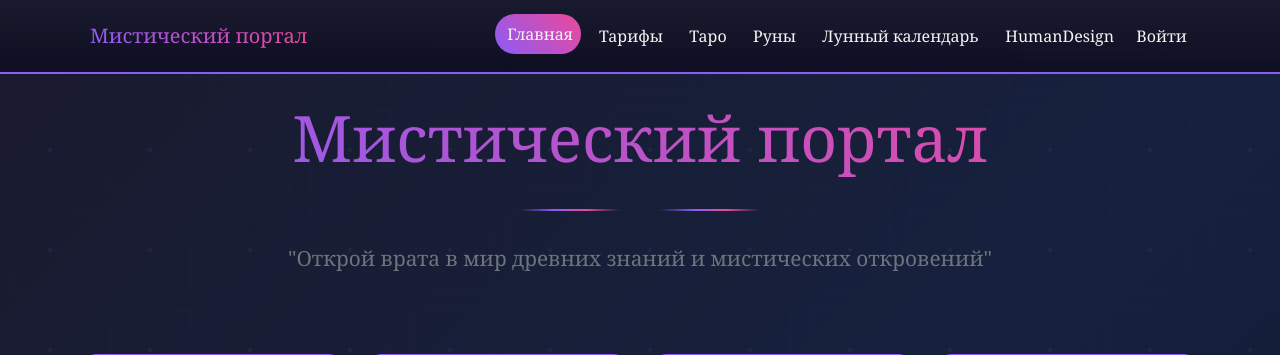
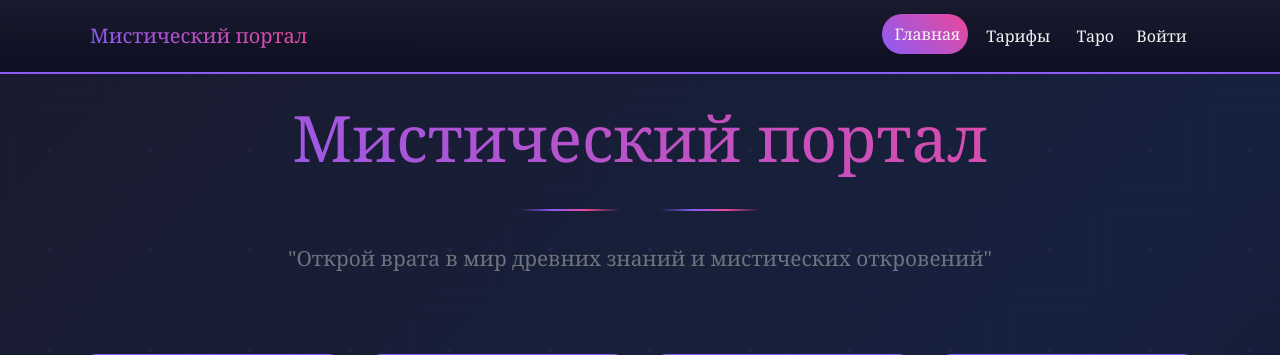
Before and after one commit to IlyaKovalchukKIS/AstralProjectDev, a Django app: page / in a window 1280 px wide. Shown: the top 355 px of the page. Run offline with Django 5.2, Linux system fonts and the light colour scheme; some libraries are stand-ins or nearby versions.

Commit message:
Закомментированы не разделы находящиеся в разработке

```diff
--- a/tarot_app/templates/includes/header.html
+++ b/tarot_app/templates/includes/header.html
@@ -34,23 +34,23 @@
                             <i class="bi bi-suit-spade-fill me-1"></i>Таро
                         </a>
                     </li>
-                    <li class="nav-item">
-                        <a class="nav-link {% if '/runes' in request.path %}active{% endif %}" href="{% url 'runes' %}">
-                            <i class="bi bi-tree me-1"></i>Руны
-                        </a>
-                    </li>
-                    <li class="nav-item">
-                        <a class="nav-link {% if '/moon-calendar' in request.path %}active{% endif %}"
-                           href="{% url 'moon_calendar' %}">
-                            <i class="bi bi-moon-stars me-1"></i>Лунный календарь
-                        </a>
-                    </li>
-                    <li class="nav-item">
-                        <a class="nav-link {% if '/human-design' in request.path %}active{% endif %}"
-                           href="{% url 'human_design' %}">
-                            <i class="bi bi-person-standing-dress me-1"></i>HumanDesign
-                        </a>
-                    </li>
+                    <!--                    <li class="nav-item">-->
+                    <!--                        <a class="nav-link {% if '/runes' in request.path %}active{% endif %}" href="{% url 'runes' %}">-->
+                    <!--                            <i class="bi bi-tree me-1"></i>Руны-->
+                    <!--                        </a>-->
+                    <!--                    </li>-->
+                    <!--                    <li class="nav-item">-->
+                    <!--                        <a class="nav-link {% if '/moon-calendar' in request.path %}active{% endif %}"-->
+                    <!--                           href="{% url 'moon_calendar' %}">-->
+                    <!--                            <i class="bi bi-moon-stars me-1"></i>Лунный календарь-->
+                    <!--                        </a>-->
+                    <!--                    </li>-->
+                    <!--                    <li class="nav-item">-->
+                    <!--                        <a class="nav-link {% if '/human-design' in request.path %}active{% endif %}"-->
+                    <!--                           href="{% url 'human_design' %}">-->
+                    <!--                            <i class="bi bi-person-standing-dress me-1"></i>HumanDesign-->
+                    <!--                        </a>-->
+                    <!--                    </li>-->
                     {% if user.is_authenticated %}
                     <!-- Пользователь авторизован -->
                     <li class="nav-item dropdown">
```
